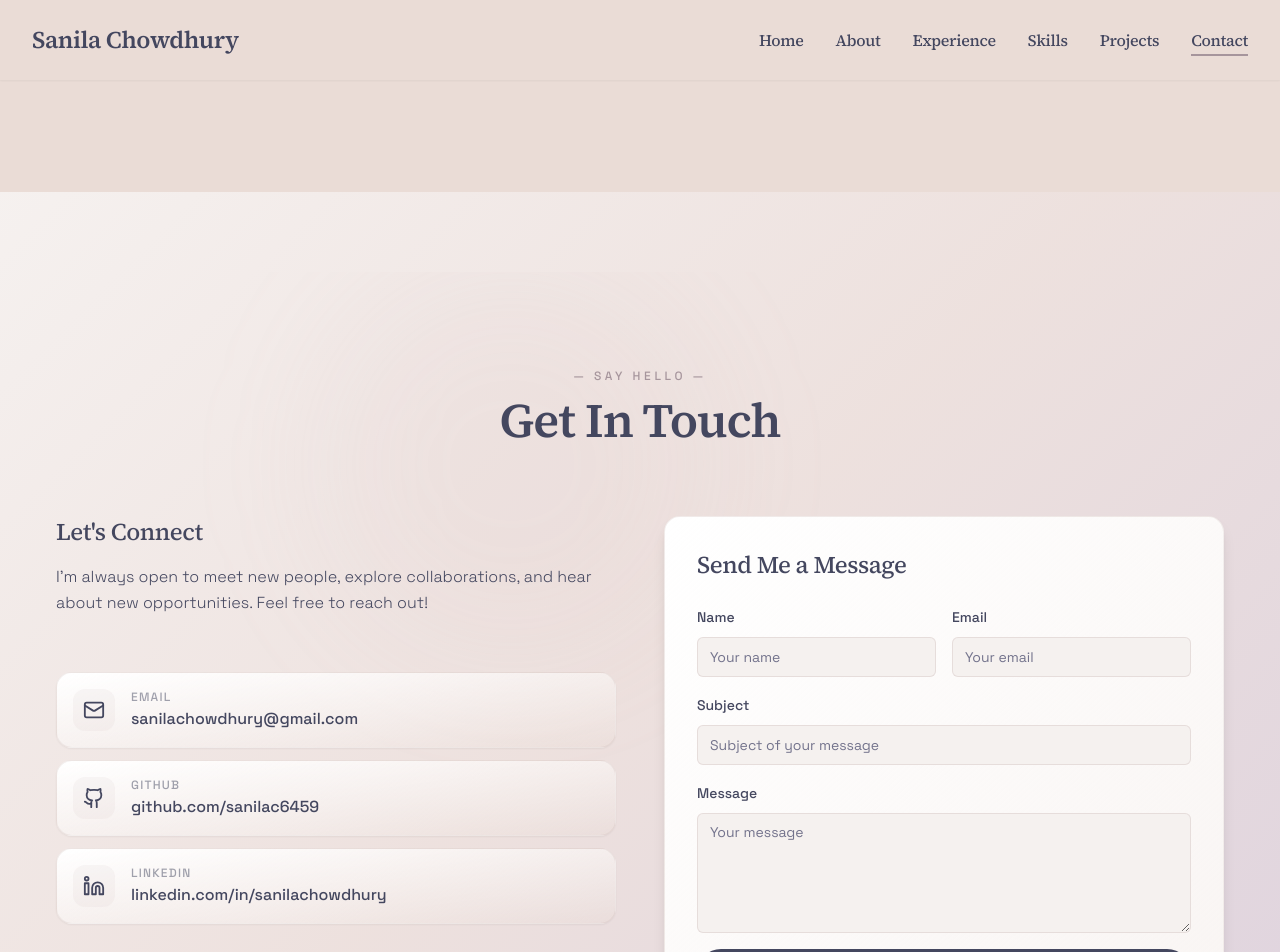
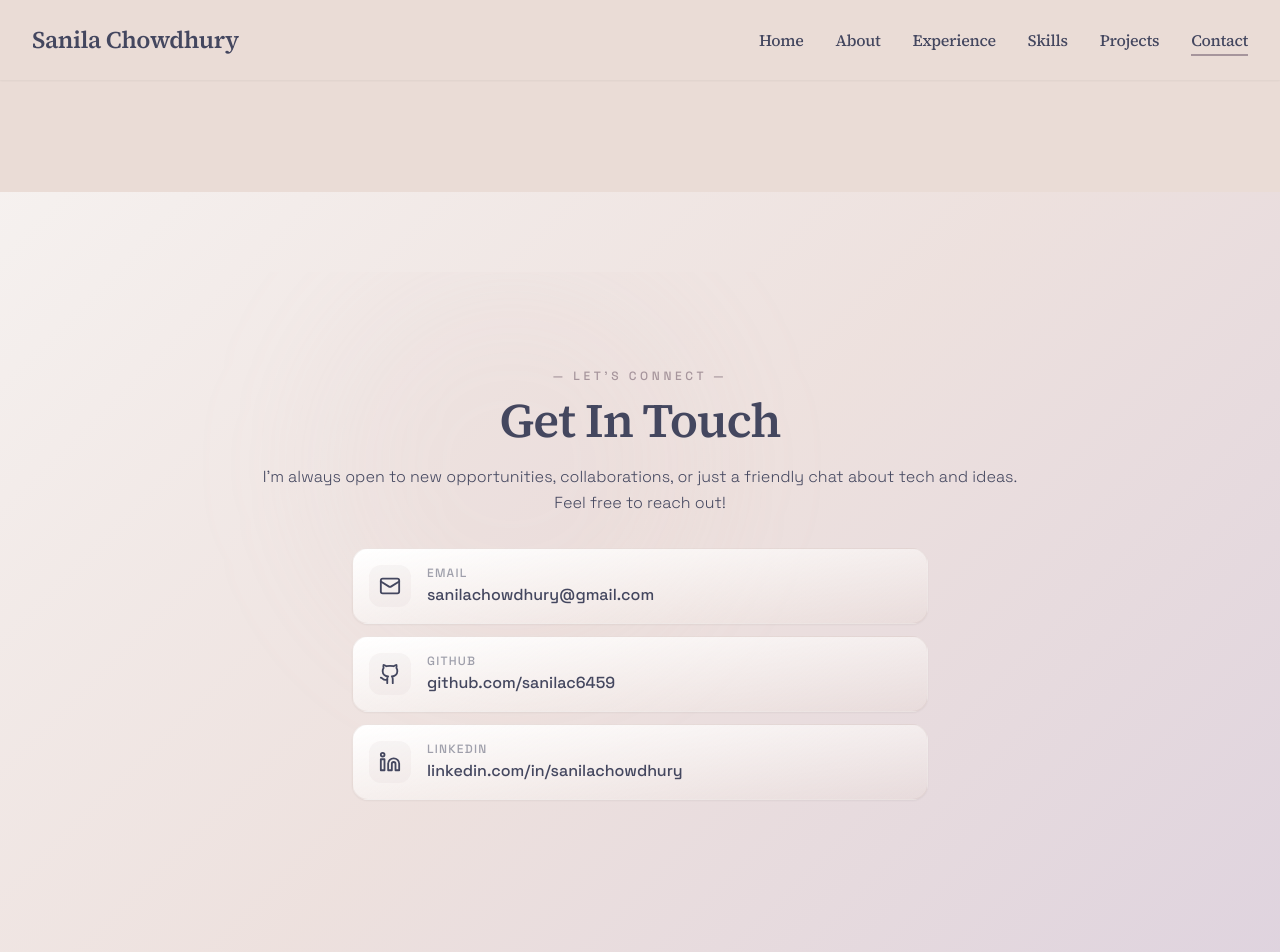
Before and after one commit to sanilac6459/portfolio, a React (Vite) app: page /contact in a window 1280 px wide. Shown: the top 952 px of the page. Built offline with nearby package versions, Linux system fonts and the light colour scheme.

Commit message:
remove message card from contact

```diff
--- a/src/components/ContactSection.tsx
+++ b/src/components/ContactSection.tsx
@@ -1,44 +1,21 @@
 import React from "react";
-import { Card } from "@/components/ui/card";
-import { Button } from "@/components/ui/button";
-import { Input } from "@/components/ui/input";
-import { Label } from "@/components/ui/label";
-import { Textarea } from "@/components/ui/textarea";
 import { Mail, Linkedin, Github } from "lucide-react";
-import { useToast } from "@/hooks/use-toast";
 
 const ContactSection = () => {
-  const { toast } = useToast();
-
-  const handleSubmit = (e: React.FormEvent) => {
-    e.preventDefault();
-    toast({
-      title: "Message sent!",
-      description: "Thank you for your message. I'll get back to you soon.",
-    });
-  };
-
   return (
     <section id="contact" className="py-24 relative overflow-hidden">
       <div className="absolute top-0 left-1/4 w-96 h-96 rounded-full bg-portfolio-pink/10 blur-3xl"></div>
       <div className="container relative">
-        <div className="flex flex-col items-center text-center mb-16">
-          <p className="section-eyebrow">— Say Hello —</p>
-          <h2 className="section-title">Get In Touch</h2>
-        </div>
-
-        <div className="grid grid-cols-1 lg:grid-cols-2 gap-12">
-          <div className="flex flex-col gap-6">
-            <div>
-              <h3 className="font-serif-display text-2xl mb-4 text-portfolio-navy">
-                Let's Connect
-              </h3>
-              <p className="text-portfolio-navy mb-8 font-light leading-relaxed">
-                I'm always open to meet new people, explore collaborations, and
-                hear about new opportunities. Feel free to reach out!
+        <div className="flex flex-col items-center text-center mb-8">
+          <p className="section-eyebrow">— Let's Connect —</p>
+          <h2 className="section-title mb-6">Get In Touch</h2>
+          <p className="text-portfolio-navy font-light leading-relaxed max-w-3xl mx-auto mt-3">
+            I'm always open to new opportunities, collaborations, or just a
+            friendly chat about tech and ideas. Feel free to reach out!
           </p>
         </div>
 
+        <div className="max-w-xl mx-auto">
           <div className="space-y-3">
             <a
               href="mailto:sanilachowdhury@gmail.com"
@@ -96,141 +73,6 @@ const ContactSection = () => {
             </a>
           </div>
         </div>
-          <div>
-            <Card className="p-8 border-portfolio-mauve/20 rounded-2xl shadow-lg bg-gradient-to-br from-white to-portfolio-cream/30">
-              <h3 className="font-serif-display text-2xl mb-6 text-portfolio-navy">
-                Send Me a Message
-              </h3>
-              <form onSubmit={handleSubmit} className="space-y-4">
-                <div className="grid grid-cols-1 sm:grid-cols-2 gap-4">
-                  <div className="space-y-2">
-                    <Label htmlFor="name" className="text-portfolio-navy">
-                      Name
-                    </Label>
-                    <Input
-                      id="name"
-                      placeholder="Your name"
-                      className="border-portfolio-mauve/30 focus-visible:ring-portfolio-navy"
-                      required
-                    />
-                  </div>
-                  <div className="space-y-2">
-                    <Label htmlFor="email" className="text-portfolio-navy">
-                      Email
-                    </Label>
-                    <Input
-                      id="email"
-                      type="email"
-                      placeholder="Your email"
-                      className="border-portfolio-mauve/30 focus-visible:ring-portfolio-navy"
-                      required
-                    />
-                  </div>
-                </div>
-
-                <div className="space-y-2">
-                  <Label htmlFor="subject" className="text-portfolio-navy">
-                    Subject
-                  </Label>
-                  <Input
-                    id="subject"
-                    placeholder="Subject of your message"
-                    className="border-portfolio-mauve/30 focus-visible:ring-portfolio-navy"
-                    required
-                  />
-                </div>
-
-                <div className="space-y-2">
-                  <Label htmlFor="message" className="text-portfolio-navy">
-                    Message
-                  </Label>
-                  <Textarea
-                    id="message"
-                    placeholder="Your message"
-                    className="min-h-[120px] border-portfolio-mauve/30 focus-visible:ring-portfolio-navy"
-                    required
-                  />
-                </div>
-
-                <Button
-                  type="submit"
-                  className="w-full bg-portfolio-navy hover:bg-portfolio-navy/90 rounded-full py-6 shadow-lg"
-                >
-                  Send Message
-                </Button>
-              </form>
-            </Card>
-          </div>
-
-          {/* <div className="flex flex-col gap-6">
-            <div>
-              <h3 className="font-serif-display text-2xl mb-4 text-portfolio-navy">
-                Let's Connect
-              </h3>
-              <p className="text-portfolio-navy mb-8 font-light leading-relaxed">
-                I'm always open to meet new people, explore collaborations, and
-                hear about new opportunities. Feel free to reach out!
-              </p>
-            </div>
-
-            <div className="space-y-3">
-              <a
-                href="mailto:sanilachowdhury@gmail.com"
-                className="flex items-center gap-4 p-4 rounded-2xl border border-portfolio-mauve/20 bg-gradient-to-br from-white to-portfolio-cream/30 hover:bg-portfolio-cream/40 transition-colors shadow-sm"
-              >
-                <div className="p-2.5 rounded-xl bg-portfolio-mauve/10">
-                  <Mail size={22} className="text-portfolio-navy" />
-                </div>
-                <div>
-                  <p className="text-xs uppercase tracking-widest text-portfolio-navy/50 font-medium mb-0.5">
-                    Email
-                  </p>
-                  <p className="text-portfolio-navy font-medium">
-                    sanilachowdhury@gmail.com
-                  </p>
-                </div>
-              </a>
-
-              <a
-                href="https://github.com/sanilac6459"
-                target="_blank"
-                rel="noopener noreferrer"
-                className="flex items-center gap-4 p-4 rounded-2xl border border-portfolio-mauve/20 bg-gradient-to-br from-white to-portfolio-cream/30 hover:bg-portfolio-cream/40 transition-colors shadow-sm"
-              >
-                <div className="p-2.5 rounded-xl bg-portfolio-mauve/10">
-                  <Github size={22} className="text-portfolio-navy" />
-                </div>
-                <div>
-                  <p className="text-xs uppercase tracking-widest text-portfolio-navy/50 font-medium mb-0.5">
-                    GitHub
-                  </p>
-                  <p className="text-portfolio-navy font-medium">
-                    github.com/sanilac6459
-                  </p>
-                </div>
-              </a>
-
-              <a
-                href="https://www.linkedin.com/in/sanilachowdhury/"
-                target="_blank"
-                rel="noopener noreferrer"
-                className="flex items-center gap-4 p-4 rounded-2xl border border-portfolio-mauve/20 bg-gradient-to-br from-white to-portfolio-cream/30 hover:bg-portfolio-cream/40 transition-colors shadow-sm"
-              >
-                <div className="p-2.5 rounded-xl bg-portfolio-mauve/10">
-                  <Linkedin size={22} className="text-portfolio-navy" />
-                </div>
-                <div>
-                  <p className="text-xs uppercase tracking-widest text-portfolio-navy/50 font-medium mb-0.5">
-                    LinkedIn
-                  </p>
-                  <p className="text-portfolio-navy font-medium">
-                    linkedin.com/in/sanilachowdhury
-                  </p>
-                </div>
-              </a>
-            </div>
-          </div> */}
-        </div>
       </div>
     </section>
   );
```
Lines whose indentation alone changed are shown as unchanged.
